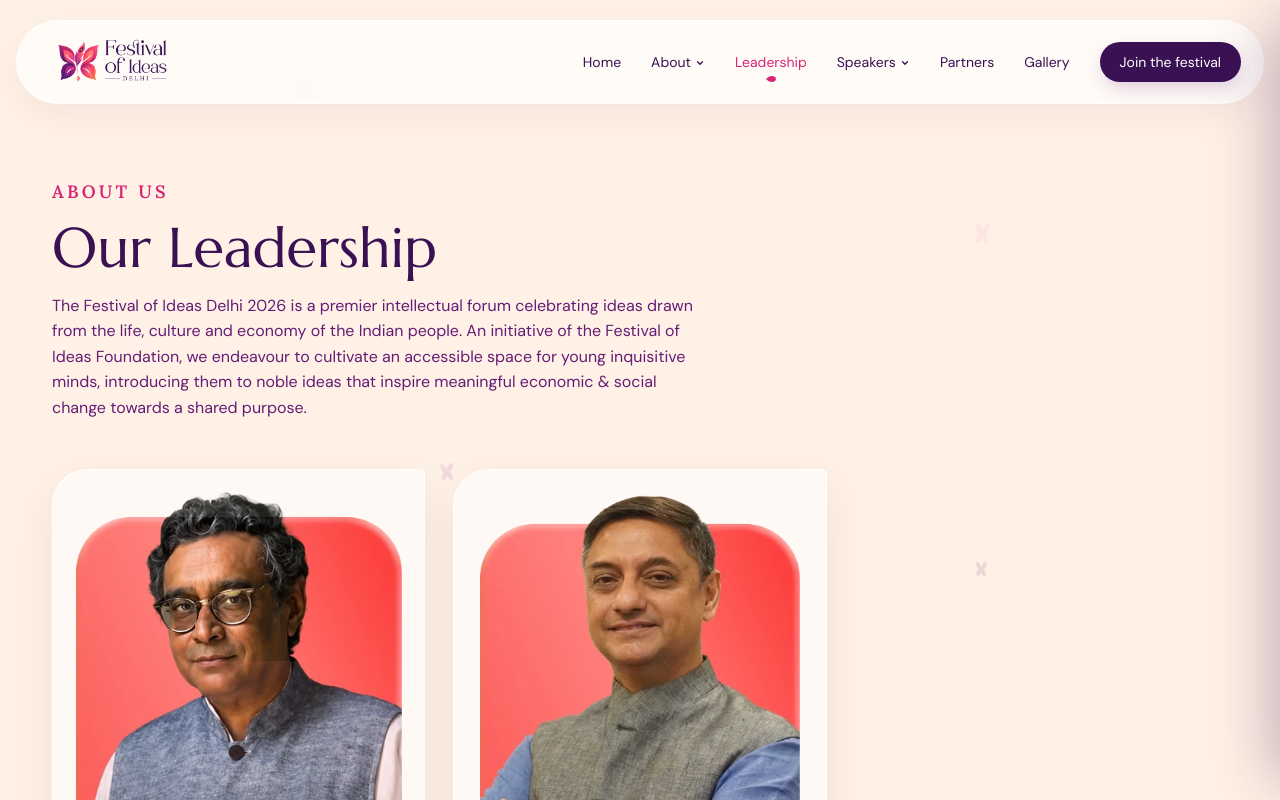
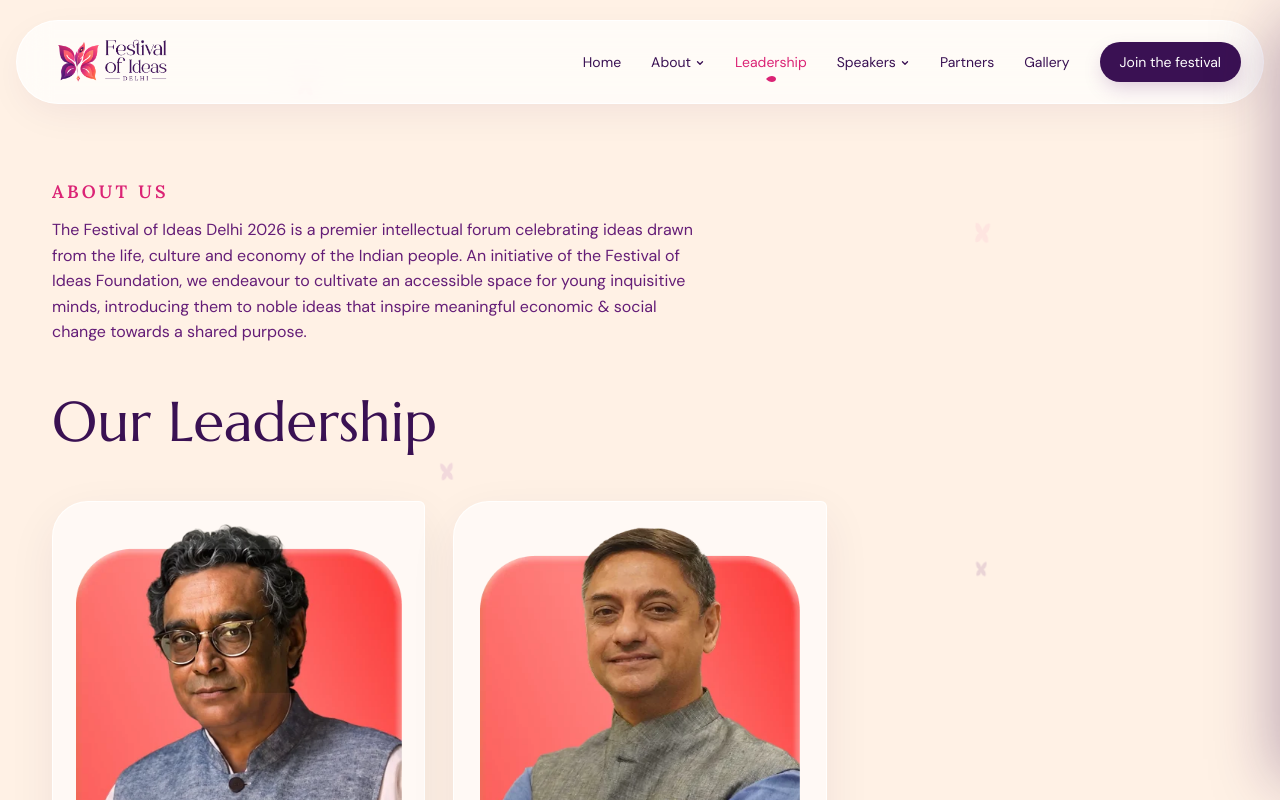
Before and after one commit to Festival-of-Ideas/foi-website, a Next.js app: page /leadership in a window 1280 px wide. Shown: the top 800 px of the page. Built offline with nearby package versions, Linux system fonts and the light colour scheme.

Commit message:
Leadership: intro paragraph above Our Leadership heading

```diff
--- a/app/leadership/page.js
+++ b/app/leadership/page.js
@@ -1,4 +1,3 @@
-import PageHead from '../../components/PageHead';
 import SpeakerAvatar, { avatarBg } from '../../components/SpeakerAvatar';
 import { leadership } from '../../data/leadership';
 import { staticPageMetadata } from '../../lib/seo';
@@ -13,7 +12,10 @@
   return (
     <section className="page" id="page-leadership">
       <div className="wrap">
-        <PageHead eyebrow="ABOUT US" title="Our Leadership" desc={intro} />
+        {/* intro first, then the "Our Leadership" heading over the lead pair */}
+        <div className="eyebrow"><span className="rule" /><span>ABOUT US</span></div>
+        <p className="page-desc">{intro}</p>
+        <h1 className="page-title">Our Leadership</h1>
         {leadership.map((group) => (
           <div key={group.people[0].name} className="leader-group">
             {group.title && <h3>{group.title}</h3>}
```
